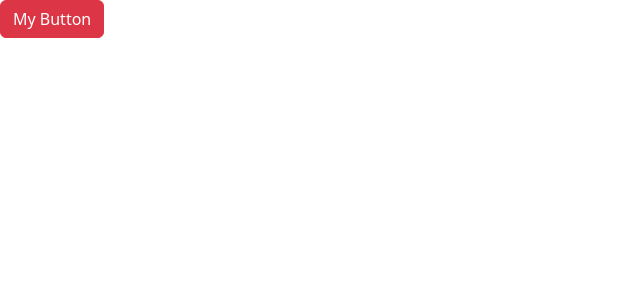
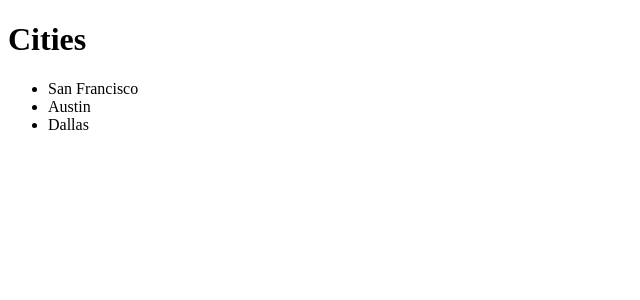
Before and after one commit to Paul-Garcia-TX/react-tutorial, a React (Vite) app in the folder react-app/: page / in a window 1280 px wide. Shown: the top 300 px of the page, without its empty margins (0-640 px from the left). Built offline with nearby package versions, Linux system fonts and the light colour scheme.

Commit message:
restarting tutorial

```diff
--- a/react-app/src/App.tsx
+++ b/react-app/src/App.tsx
@@ -1,27 +1,18 @@
-import Alert from "./components/Alert";
-import Button from "./components/Button";
-import React, { useState } from "react";
+import ListGroup from "./components/ListGroup";
+
 
 function App() {
-    const [alertVisible, setAlertVisibility] = useState(false);
+
+
+    let items = ["San Francisco", "Austin", "Dallas"];
 
     return (
         <div>
-            {alertVisible && (
-                <Alert onClose={() => setAlertVisibility(false)}>
-                    <strong>Alert!</strong>
-                    <button
-                        type="button"
-                        className="btn-close"
-                        data-bs-dismiss="alert"
-                        aria-label="close"
-                    ></button>
-                </Alert>
-            )}
-
-            <Button color="danger" onClick={() => setAlertVisibility(true)}>
-                My Button
-            </Button>
+            <ListGroup
+                items={items}
+                heading={"Cities"}
+                onSelectItem={() => console.log("Clicked")}
+            />
         </div>
     );
 }
--- a/react-app/src/main.tsx
+++ b/react-app/src/main.tsx
@@ -1,7 +1,7 @@
 import React from 'react'
 import ReactDOM from 'react-dom/client'
 import App from './App'
-import 'bootstrap/dist/css/bootstrap.css'
+
 
 ReactDOM.createRoot(document.getElementById('root') as HTMLElement).render(
   <React.StrictMode>
```
Also changed, not shown: react-app/src/components/ListGroup.css (added).
